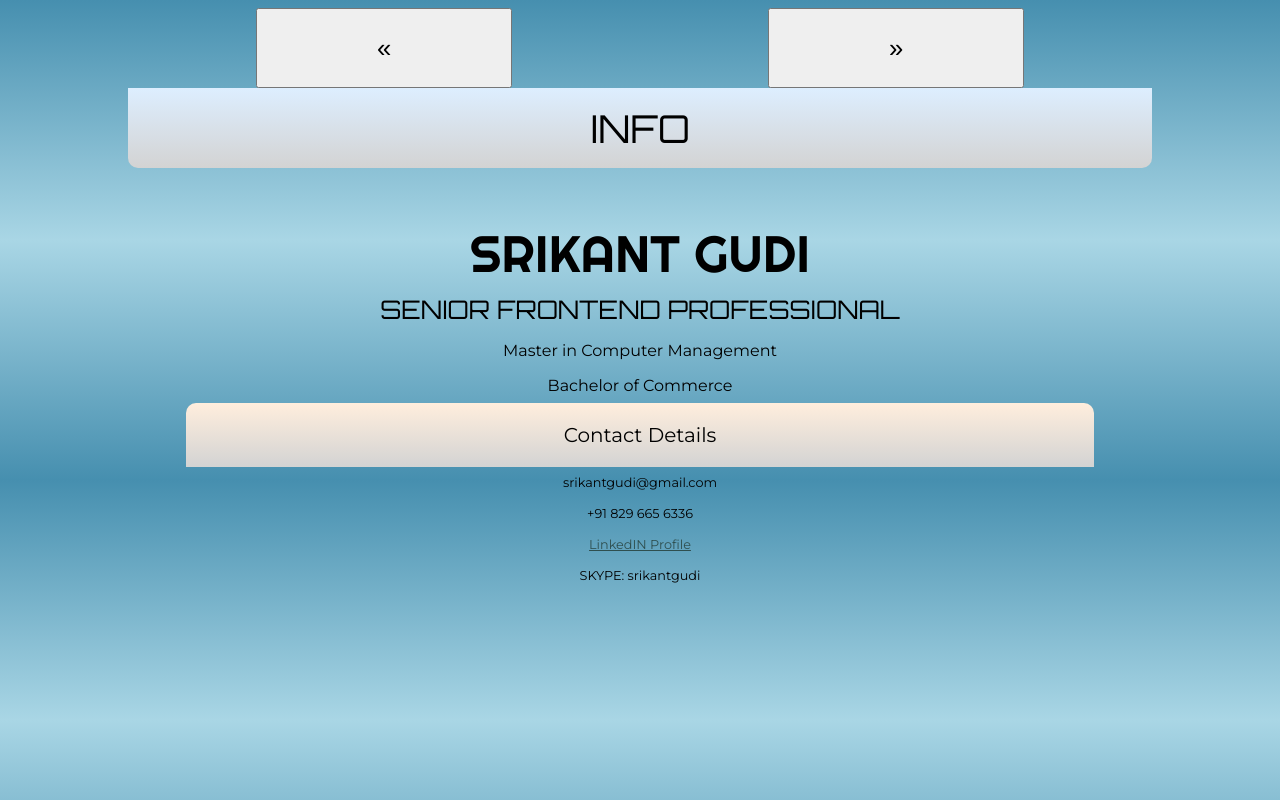
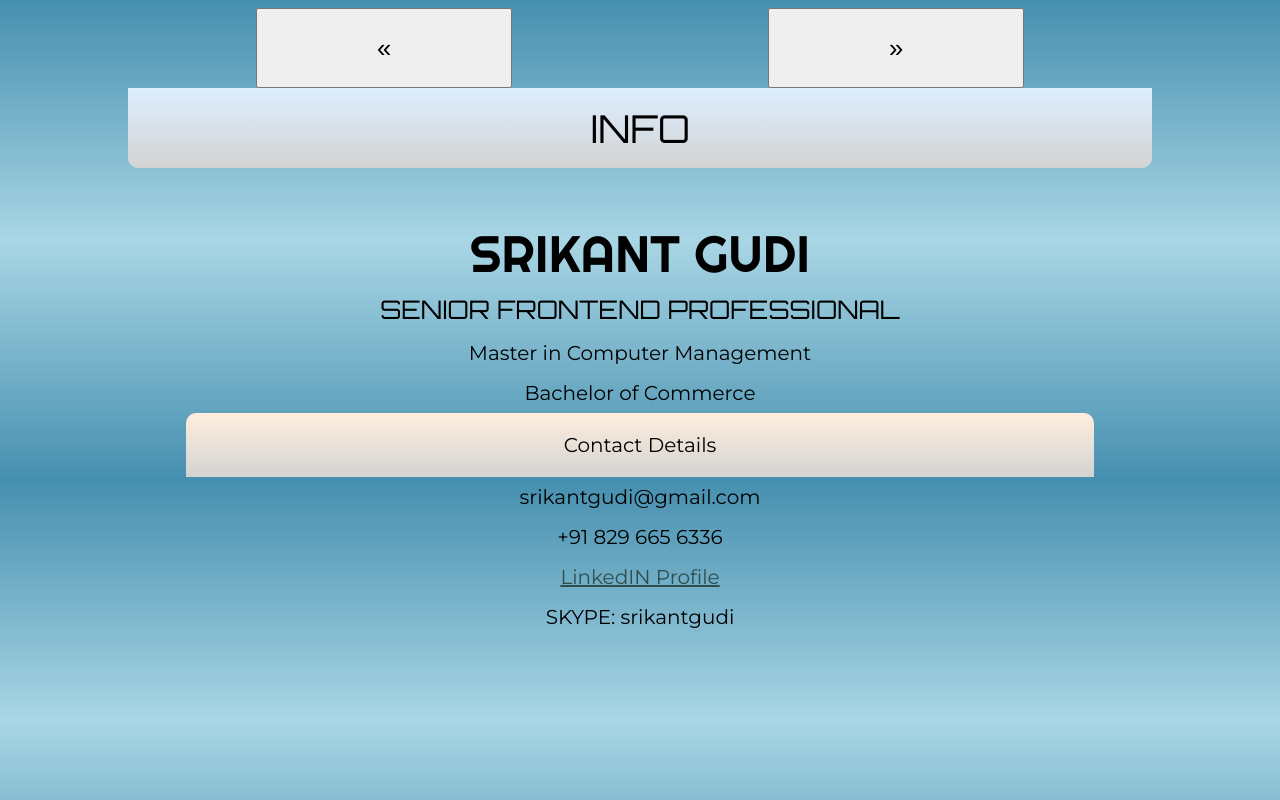
Before and after one commit to srikantgudi/srikantgudi.github.io, a Svelte app: page / in a window 1280 px wide. Built offline with nearby package versions, Linux system fonts and the light colour scheme; a web font is replaced by a local one.

Commit message:
Update global.css

```diff
--- a/public/global.css
+++ b/public/global.css
@@ -51,7 +51,7 @@ a {
     margin: auto;
 }
 .edu {
-    font-size: 16px;
+    font-size: 20px;
     font-family: Montserrat;
 }
 .current {
@@ -67,7 +67,7 @@ a {
 }
 .contact-item {
     font-family: montserrat;
-    font-size: 1vw;
+    font-size: 20px;
 }
 .nav-btn {
     display: block;
```
